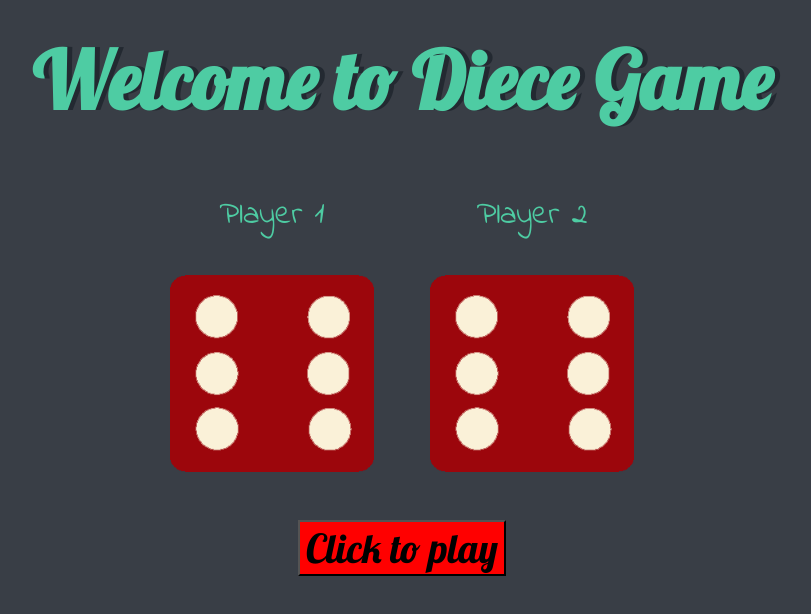
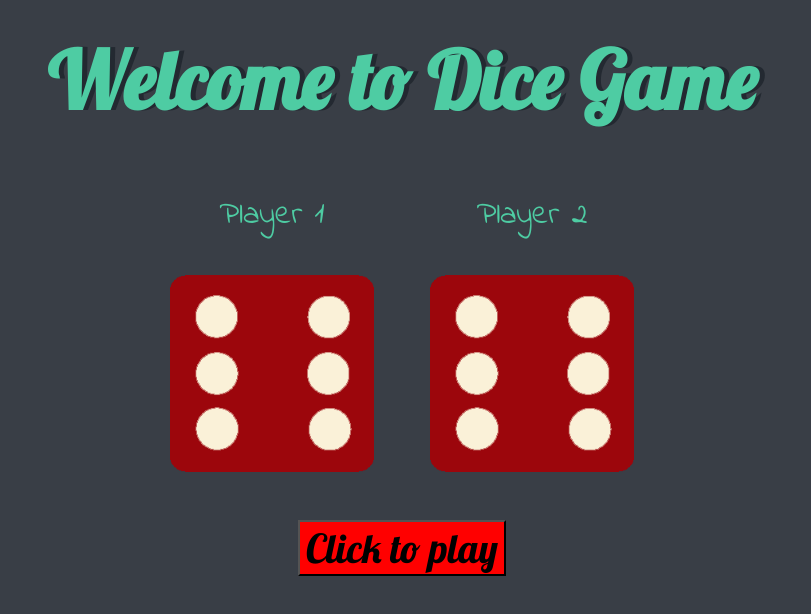
Before and after one commit to vinay-rv/Dicegame, a plain HTML site: page dicee.html in a window 1280 px wide. Shown: the whole page, without its empty margins (238-1049 px from the left). Drawn offline with Linux system fonts and the light colour scheme.

Commit message:
Add files via upload

```diff
--- a/dicee.html
+++ b/dicee.html
@@ -10,7 +10,7 @@
   <body>
 
     <div class="container">
-      <h1>Welcome to Diece Game</h1>
+      <h1>Welcome to Dice Game</h1>
 
       <div class="dice">
         <p>Player 1</p>
```
